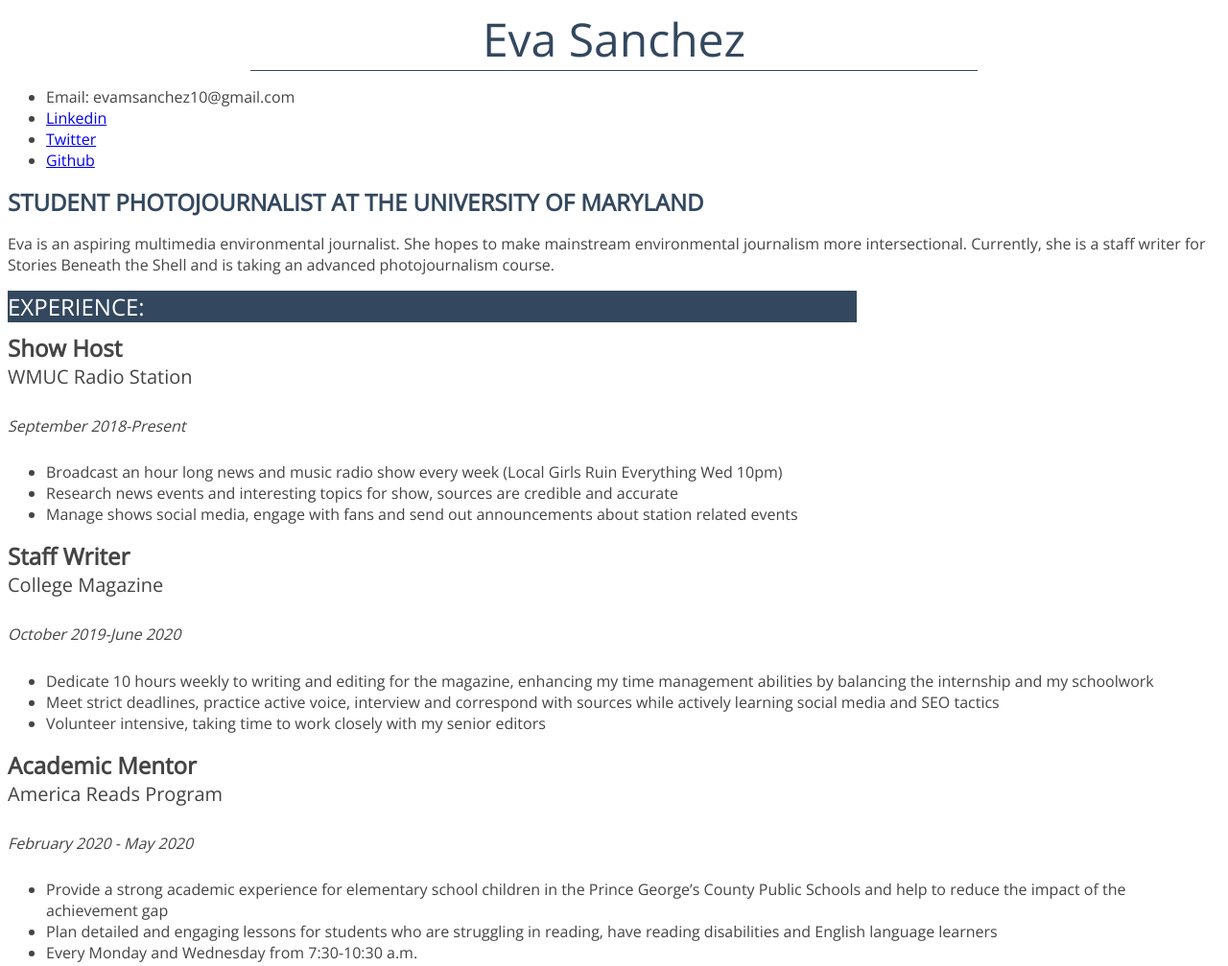
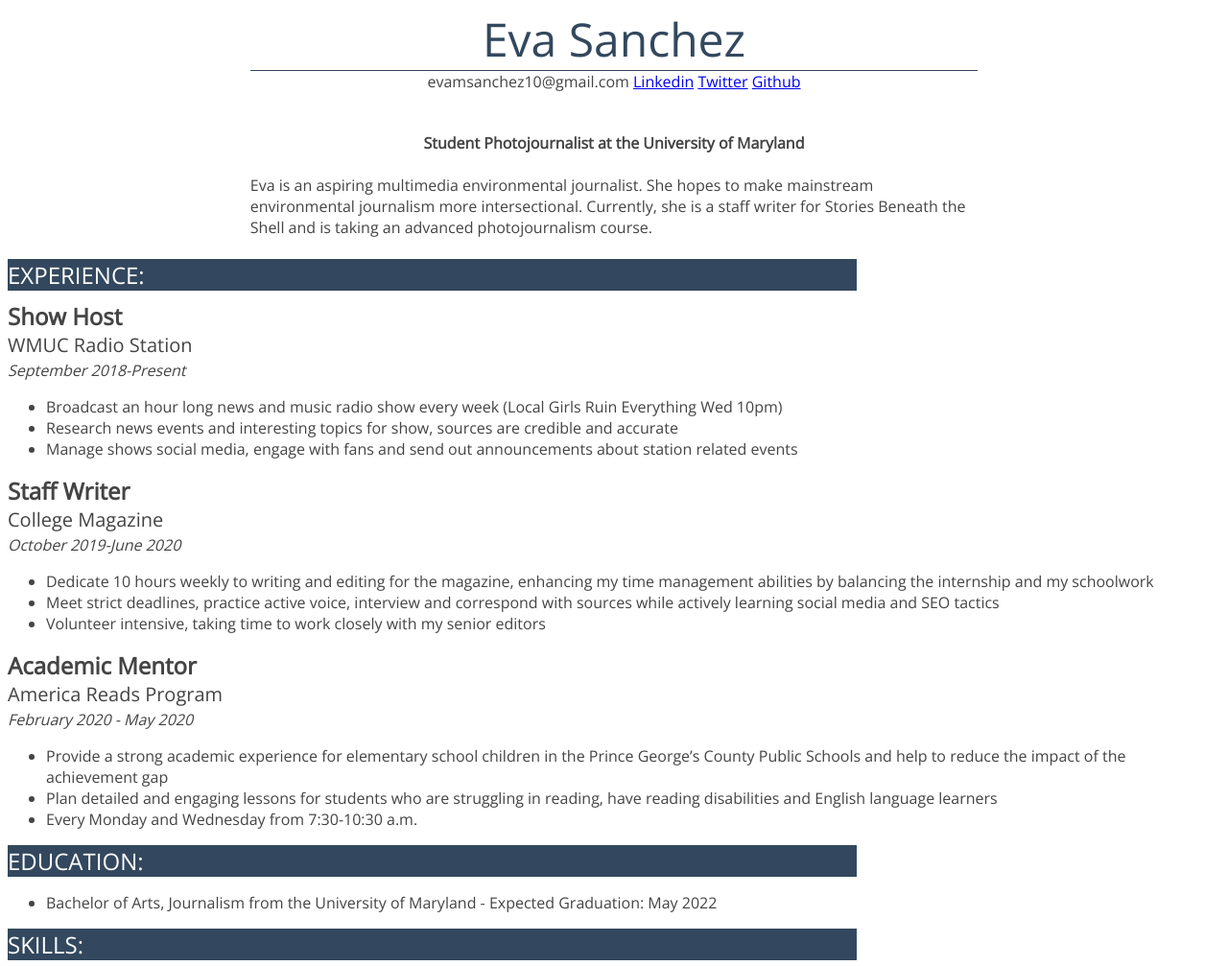
Before and after one commit to evasanchez3/Eva-Sanchez-Jour352, a plain HTML site: page resume/index.html in a window 1280 px wide. Shown: the top 1007 px of the page at 96% size. Drawn offline with nearby package versions, Linux system fonts and the light colour scheme.

Commit message:
third commit

```diff
--- a/resume/index.html
+++ b/resume/index.html
@@ -13,63 +13,65 @@
     Eva Sanchez
   </div>
   <!--<img src="IMG_6067.jpg" alt="My photo" width="300">-->
-  <section>
-  <ul>
-    <li>Email: evamsanchez10@gmail.com</li>
+<div class="menu">
+    <li>evamsanchez10@gmail.com</li>
     <li><a href="https://www.linkedin.com/in/eva-mercedes-voigt-sanchez-3968b5174/" target="_blank">Linkedin</a>
 </li>
     <li><a href="https://twitter.com/evaasanchezzz" target="_blank">Twitter</a></li>
     <li><a href="https://github.com/evasanchez3" target="_blank">Github</a></li>
-  </ul>
-</section>
-  <strong>Student Photojournalist at the University of Maryland</strong>
-<p>Eva is an aspiring multimedia environmental journalist.
+</div>
+<br>
+  <div id ="title">Student Photojournalist at the University of Maryland</div>
+  <br>
+<div class="top">Eva is an aspiring multimedia environmental journalist.
   She hopes to make mainstream environmental journalism more intersectional. Currently, she is a staff writer for
-Stories Beneath the Shell and is taking an advanced photojournalism course.</p>
+Stories Beneath the Shell and is taking an advanced photojournalism course.</div>
+<br>
 
 <div class="sectionheader">Experience:</div>
   <div class="jobtitle">Show Host</div>
     <div class="organization">WMUC Radio Station</div>
-      <h5>September 2018-Present</h5>
-  <p>
+      <div class="date">September 2018-Present</div>
+  <div class="description">
     <ul>
       <li>Broadcast an hour long news and music radio show every week (Local Girls Ruin Everything Wed 10pm)</li>
       <li>Research news events and interesting topics for show, sources are credible and accurate</li>
       <li>Manage shows social media, engage with fans and send out announcements about station related events</li>
 </ul>
-  </p>
+</div>
     </ul>
 
   <div class="jobtitle">Staff Writer</div>
     <div class="organization">College Magazine</div>
-      <h5>October 2019-June 2020</h5>
-  <p>
+      <div class="date">October 2019-June 2020</div>
+  <div class="description">
     <ul>
       <li>Dedicate 10 hours weekly to writing and editing for the magazine, enhancing my time management abilities by balancing the internship and my schoolwork</li>
       <li>Meet strict deadlines, practice active voice, interview and correspond with sources while actively learning social media and SEO tactics</li>
       <li>Volunteer intensive, taking time to work closely with my senior editors</li>
     </ul>
-  </p>
+  </div>
 
   <div class="jobtitle">Academic Mentor</div>
     <div class="organization">America Reads Program</div>
-      <h5>February 2020 - May 2020</h5>
-  <p>
+      <div class="date">February 2020 - May 2020</div>
+  <div class="description">
     <ul>
       <li>Provide a strong academic experience for elementary school children in the Prince George’s County Public Schools and help to reduce the impact of the achievement gap</li>
       <li>Plan detailed and engaging lessons for students who are struggling in reading, have reading disabilities and  English language learners</li>
 <li>Every Monday and Wednesday from 7:30-10:30 a.m.</li>
     </ul>
-  </p>
+  </div>
 <div class="sectionheader">Education:</div>
-<section>
+<div id="degrees">
   <ul>
     <li>Bachelor of Arts, Journalism from the University of Maryland - Expected Graduation: May 2022
   </ul>
-</section>
+</div>
+
 
 <div class="sectionheader">Skills:</div>
-<section>
+<div id="do">
   <ul>
     <li>Experienced in working a soundboard, managing an organization's social media, and coordinating events</li>
     <li>Proficient in the following software: HTML, CSS, Javascript, Microsoft Office, and WordPress</li>
@@ -78,6 +80,6 @@ Stories Beneath the Shell and is taking an advanced photojournalism course.</p>
     <li>Photo editing with Photoshop and Camera Raw</li>
     <li>Video and audio editing with Premiere Pro</li>
   </ul>
-</section>
+</div>
 
 </body>
--- a/resume/style.css
+++ b/resume/style.css
@@ -48,12 +48,61 @@ strong {
   font-size:1.25em;
   }
 /* The time periods are italicized, and bolded*/
-h5 {
+.date {
   font-weight:400;
   font-style:italic;
   font-size:1em;
+  margin-top:2px;
+  margin-bottom:0px;
+  margin-right:0px;
+  margin-left:0px;
+
   }
 /* I created a div for my contact info, skills, and edu information*/
-section {
+.description {
   font-size: 1em;
+  margin-top:10px;
+  margin-bottom:10px;
+  margin-left:0px;
+  margin-right:0px;
 }
+
+.menu {
+  margin:0px;
+  padding:0px;
+  text-align:center;
+  }
+
+  .menu li{
+    display: inline;
+  }
+
+  #degrees li{
+    margin-top:5px;
+    margin-bottom:0px;
+    margin-right: 0px;
+    margin-left:0px;
+  }
+
+  #do li{
+    margin-top:5px;
+    margin-bottom:0px;
+    margin-right: 0px;
+    margin-left:0px;
+  }
+
+  #title {
+    font-weight:600;
+    text-align: center;
+    margin-top:20px;
+    margin-bottom:0px;
+    margin-right: 0px;
+    margin-left:0px;
+  }
+
+ .top {
+   width:60%;
+   min-width:300px;
+   margin-bottom:30px;
+   margin:0 auto ;
+ }
```
